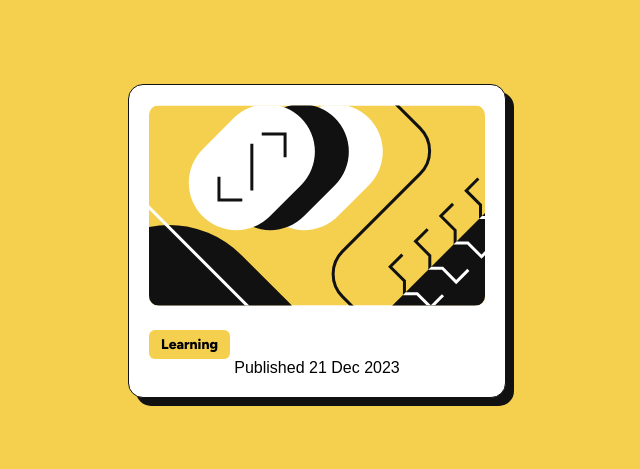
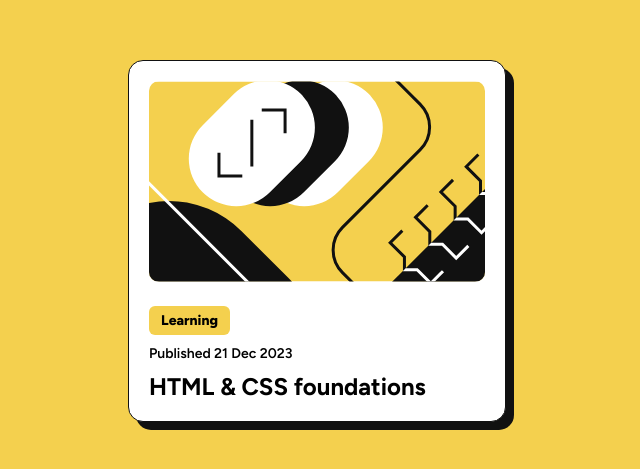
Before and after one commit to Glitcc/Blog-Preview-Challenge, a plain HTML site: page index.html in a window 1280 px wide. Shown: the part 159-628 px from the top of the page, without its empty margins (323-963 px from the left). Drawn offline with Linux system fonts and the light colour scheme.

Commit message:
Added Heading

```diff
--- a/index.html
+++ b/index.html
@@ -114,7 +114,10 @@
       <div class="left-allign">
         <div class="learning">Learning</div>
       </div>
-      <div class="published">Published 21 Dec 2023</div>
+      <div class="left-allign">
+        <div class="published">Published 21 Dec 2023</div>
+      </div>
+      <h2>HTML &amp; CSS foundations</h2>
     </div>
   </body>
 </html>
--- a/styles.css
+++ b/styles.css
@@ -36,6 +36,7 @@ body {
 .left-allign {
     text-align: left;
     width: 100%;
+    margin-bottom: 10px;
 }
 
 .learning {
@@ -47,3 +48,14 @@ body {
     padding: 6px 12px;
     display: inline-block;
 }
+
+.published {
+    font-family: 'Figtree', sans-serif;
+    font-weight: 600;
+    font-size: 14px;
+}
+
+h2 {
+    font-family: 'Figtree', sans-serif;
+    text-align: left;
+}
```
